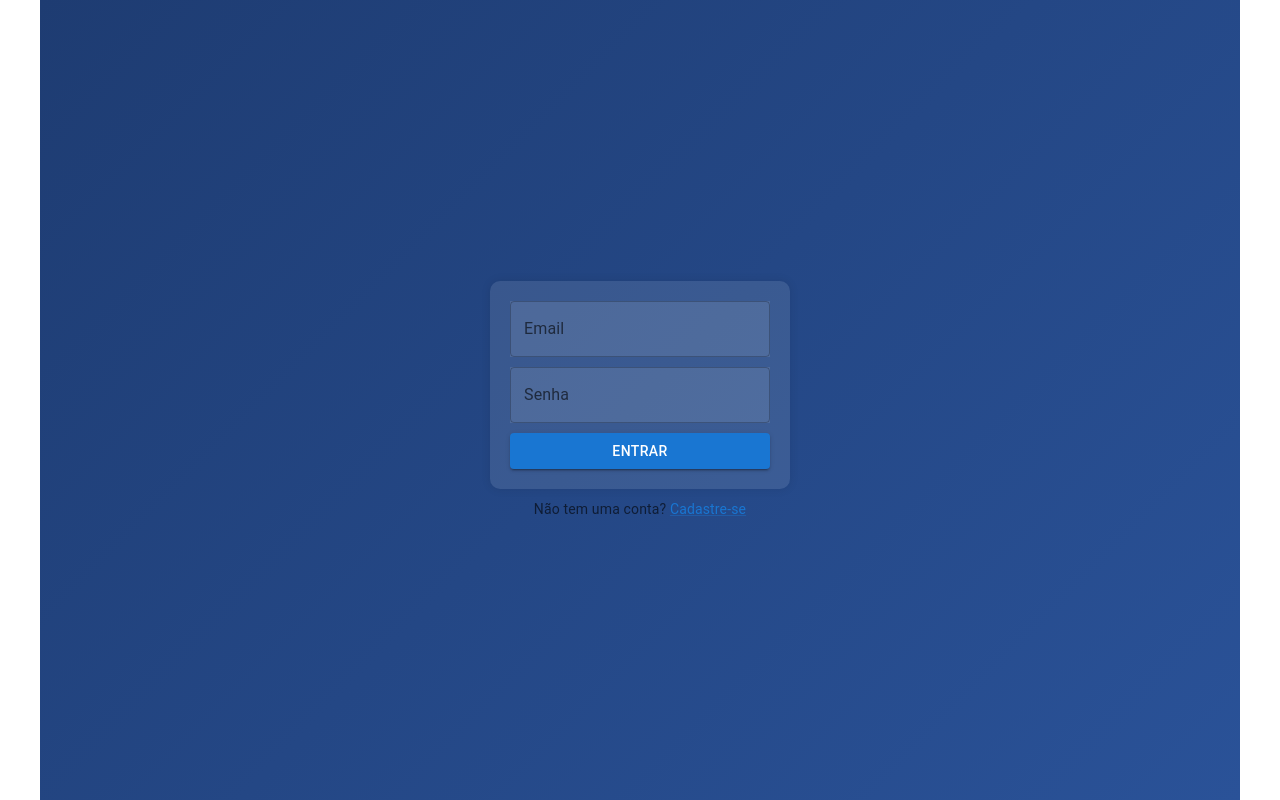
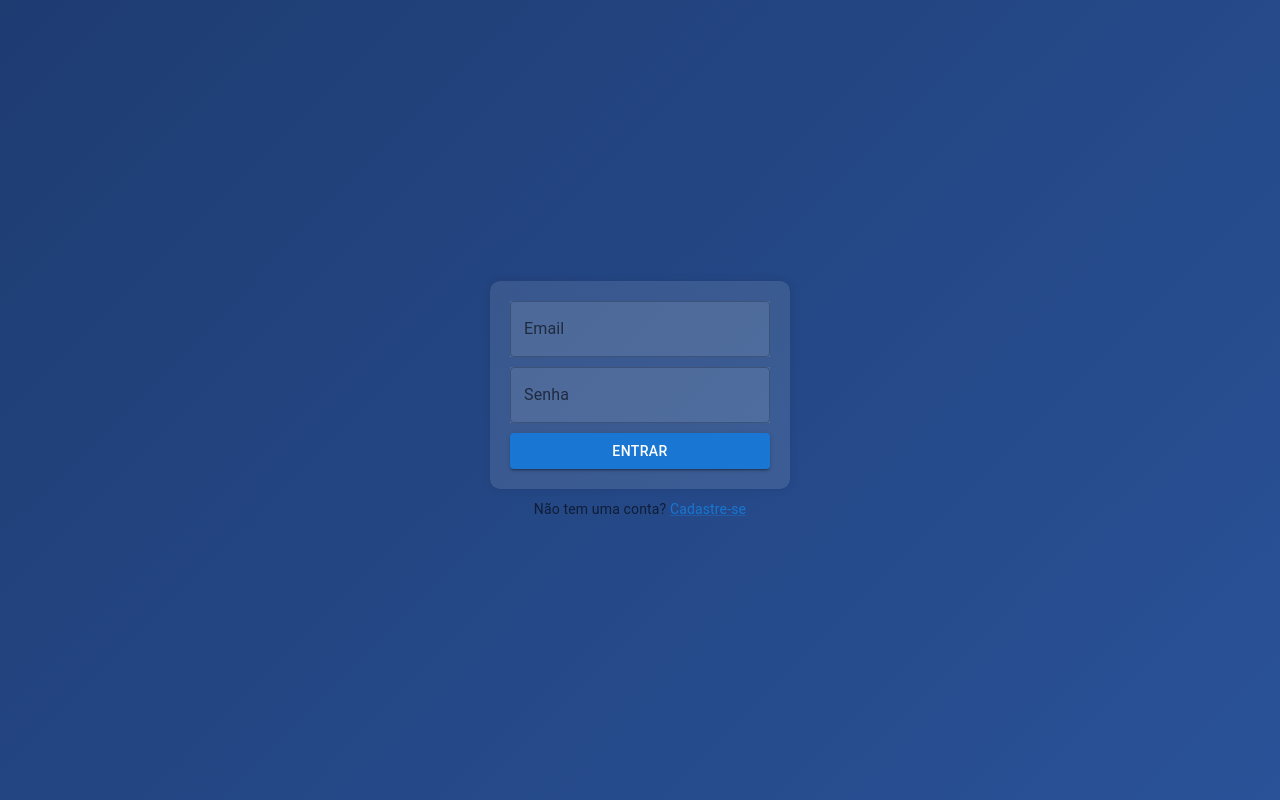
Before and after one commit to Ledelara/cashwise-react, a Next.js app: page /login in a window 1280 px wide. Built offline with nearby package versions, Linux system fonts and the light colour scheme.

Commit message:
💄 style: estilos para página de cadastro e de login

```diff
--- a/src/pages/login.tsx
+++ b/src/pages/login.tsx
@@ -4,6 +4,7 @@ import PublicRoute from "@/components/PublicRoute";
 import { AlertProvider } from "@/contexts/AlertContext/AlertContext";
 import { Container } from "@mui/material";
 import { QueryClient, QueryClientProvider } from "@tanstack/react-query";
+import '@/styles/_globals.scss';
 
 export default function LoginPage() {
     const queryClient = new QueryClient();
@@ -13,15 +14,8 @@ export default function LoginPage() {
             <AlertProvider>
                 <PublicRoute>
                     <Container
-                        sx={{
-                            display: 'flex',
-                            flexDirection: 'column',
-                            justifyContent: 'center',
-                            alignItems: 'center',
-                            height: '100vh',
-                            width: '100%',
-                            background: "linear-gradient(135deg, #1e3c72 0%, #2a5298 100%)",
-                        }}
+                        className="login-register-container"
+                        maxWidth="xs"
                     >
                         <LoginForm />
                     </Container>
--- /dev/null
+++ b/src/styles/_globals.scss
@@ -0,0 +1,11 @@
+.login-register-container.MuiContainer-root{
+  display: flex;
+  justify-content: center;
+  flex-direction: column;
+  align-items: center;
+  height: 100vh;
+  width: 100%;
+  max-width: 100%;
+  background: linear-gradient(135deg, #1e3c72 0%, #2a5298 100%);
+  padding: 0;
+}
```
Also changed, not shown: src/pages/register.tsx (+2 -11 lines).
